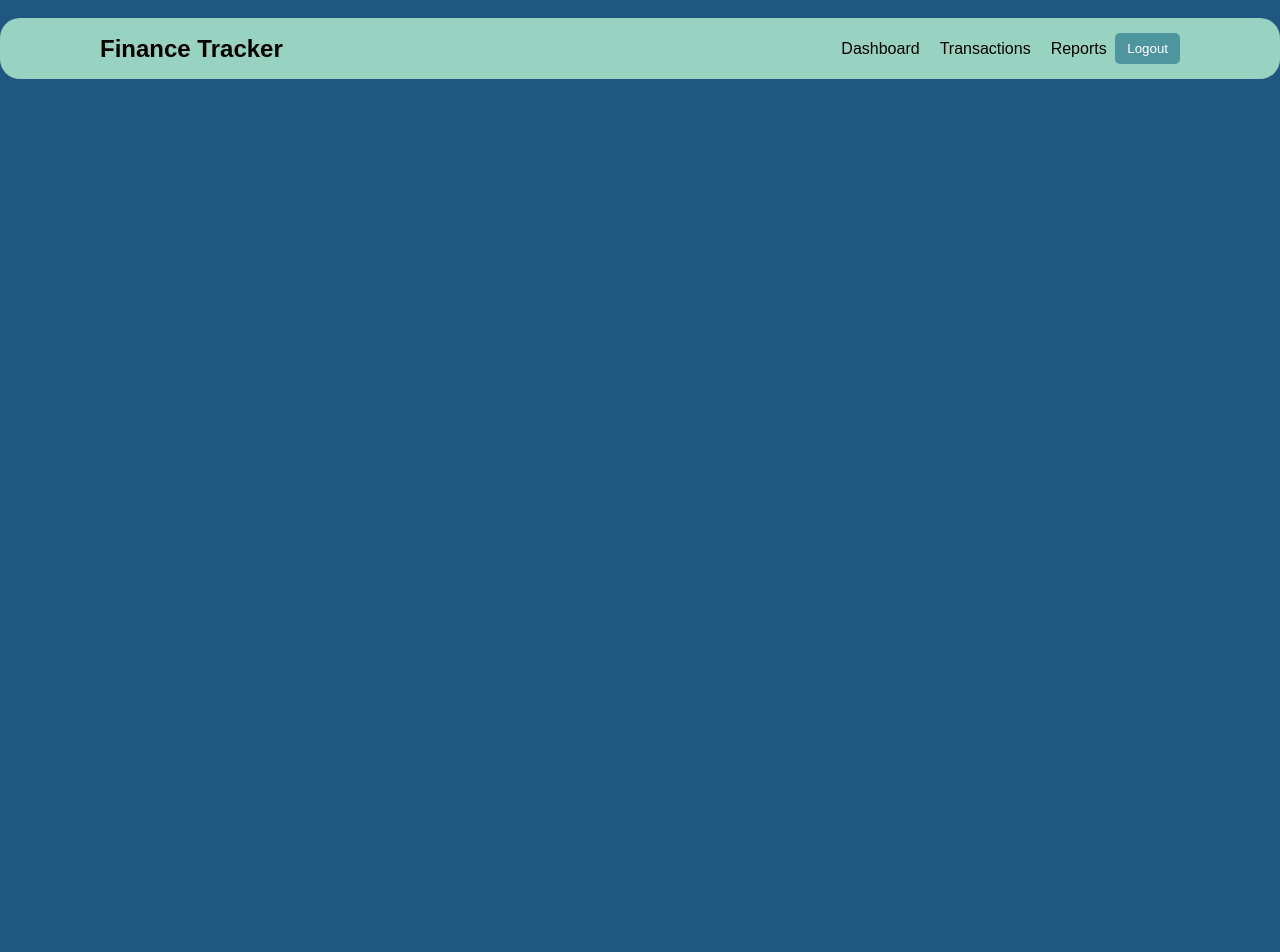
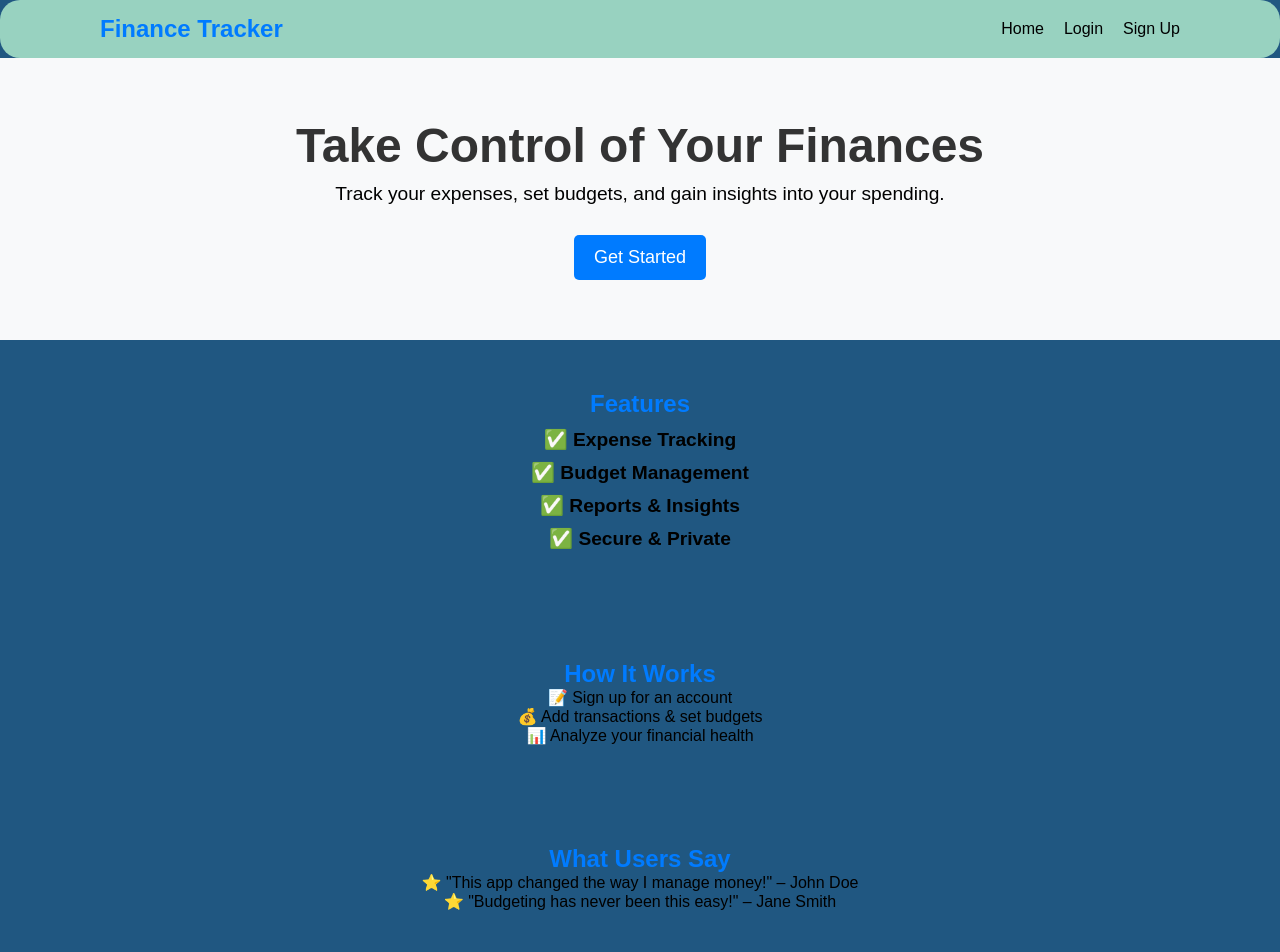
Before and after one commit to Saketh654/finance-tracker, a React (Create React App) app: page / in a window 1280 px wide. Shown: the top 952 px of the page. Before the commit the page ends 800 px from the top, so only its background shows below. Built offline with nearby package versions, Linux system fonts and the light colour scheme; no server answers.

Commit message:
Updated home page with new design and animations

```diff
--- a/package.json
+++ b/package.json
@@ -8,6 +8,7 @@
     "@testing-library/react": "^16.2.0",
     "@testing-library/user-event": "^13.5.0",
     "firebase": "^11.4.0",
+    "framer-motion": "^12.4.10",
     "react": "^19.0.0",
     "react-dom": "^19.0.0",
     "react-router-dom": "^7.3.0",
--- a/src/components/Navbar.js
+++ b/src/components/Navbar.js
@@ -1,27 +1,45 @@
-import React from "react";
-import { Link } from "react-router-dom";
+import React, { useState, useEffect } from "react";
+import { Link, useNavigate } from "react-router-dom";
 import { auth } from "../firebase";
-import { useNavigate } from "react-router-dom";
 import "../styles/navbar.css";
 
 function Navbar() {
+  const [user, setUser] = useState(null);
   const navigate = useNavigate();
+
+  useEffect(() => {
+    // Listen for authentication state changes
+    const unsubscribe = auth.onAuthStateChanged((currentUser) => {
+      setUser(currentUser);
+    });
+
+    return () => unsubscribe(); // Cleanup on component unmount
+  }, []);
 
   const handleLogout = async () => {
     await auth.signOut();
-    navigate("/");
+    navigate("/"); // Redirect to Home after logout
   };
 
   return (
     <nav className="navbar">
       <h2 className="logo">Finance Tracker</h2>
       <ul className="nav-links">
-        <li><Link to="/dashboard">Dashboard</Link></li>
-        <li><Link to="/transactions">Transactions</Link></li>
-        <li><Link to="/reports">Reports</Link></li>
-
+        <li><Link to="/">Home</Link></li>
+        {user ? ( // If user is logged in, show these links
+          <>
+            <li><Link to="/dashboard">Dashboard</Link></li>
+            <li><Link to="/transactions">Transactions</Link></li>
+            <li><Link to="/reports">Reports</Link></li>
+            <button className="logout-btn" onClick={handleLogout}>Logout</button>
+          </>
+        ) : ( // If user is NOT logged in, show Login & Signup
+          <>
+            <li><Link to="/login">Login</Link></li>
+            <li><Link to="/signup">Sign Up</Link></li>
+          </>
+        )}
       </ul>
-      <button className="logout-btn" onClick={handleLogout}>Logout</button>
     </nav>
   );
 }
--- a/src/pages/Home.js
+++ b/src/pages/Home.js
@@ -1,13 +1,96 @@
+import React from "react";
+import { Link } from "react-router-dom";
+import { motion } from "framer-motion"; // Import Framer Motion
 import Navbar from "../components/Navbar";
+import "../styles/home.css";
 
-function Home(){
-    return(
-        <div>
-            <br/>
-            <Navbar />
-        </div>
+function Home() {
+  return (
+    <div>
+      <Navbar />
 
-    )
+      {/* Hero Section */}
+      <motion.div
+        className="hero"
+        initial={{ opacity: 0, y: 50 }}
+        animate={{ opacity: 1, y: 0 }}
+        transition={{ duration: 1 }}
+      >
+        <h1>Take Control of Your Finances</h1>
+        <p>Track your expenses, set budgets, and gain insights into your spending.</p>
+        <Link to="/signup">
+          <motion.button
+            className="cta-btn"
+            whileHover={{ scale: 1.1 }}
+            whileTap={{ scale: 0.9 }}
+          >
+            Get Started
+          </motion.button>
+        </Link>
+      </motion.div>
+
+      {/* Features Section */}
+      <motion.div
+        className="features"
+        initial={{ opacity: 0, y: 50 }}
+        animate={{ opacity: 1, y: 0 }}
+        transition={{ duration: 1, delay: 0.3 }}
+      >
+        <h2>Features</h2>
+        <ul>
+          <li>✅ Expense Tracking</li>
+          <li>✅ Budget Management</li>
+          <li>✅ Reports & Insights</li>
+          <li>✅ Secure & Private</li>
+        </ul>
+      </motion.div>
+
+      {/* How It Works Section */}
+      <motion.div
+        className="how-it-works"
+        initial={{ opacity: 0, y: 50 }}
+        animate={{ opacity: 1, y: 0 }}
+        transition={{ duration: 1, delay: 0.6 }}
+      >
+        <h2>How It Works</h2>
+        <p>📝 Sign up for an account</p>
+        <p>💰 Add transactions & set budgets</p>
+        <p>📊 Analyze your financial health</p>
+      </motion.div>
+
+      {/* Testimonials Section */}
+      <motion.div
+        className="testimonials"
+        initial={{ opacity: 0, scale: 0.8 }}
+        animate={{ opacity: 1, scale: 1 }}
+        transition={{ duration: 1, delay: 0.9 }}
+      >
+        <h2>What Users Say</h2>
+        <p>⭐ "This app changed the way I manage money!" – John Doe</p>
+        <p>⭐ "Budgeting has never been this easy!" – Jane Smith</p>
+      </motion.div>
+
+      {/* Call to Action Section */}
+      <motion.div
+        className="cta"
+        initial={{ opacity: 0, y: 50 }}
+        animate={{ opacity: 1, y: 0 }}
+        transition={{ duration: 1, delay: 1.2 }}
+      >
+        <h2>Start Managing Your Finances Today!</h2>
+        <Link to="/signup">
+          <motion.button
+            className="cta-btn"
+            whileHover={{ scale: 1.1 }}
+            whileTap={{ scale: 0.9 }}
+          >
+            Sign Up Now
+          </motion.button>
+        </Link>
+      </motion.div>
+
+    </div>
+  );
 }
 
 export default Home;
--- a/src/pages/Signup.js
+++ b/src/pages/Signup.js
@@ -41,7 +41,7 @@ function Signup() {
       <input type="password" placeholder="Password" onChange={(e) => setPassword(e.target.value)} /><br/>
       <button className="button" onClick={handleSignup}>Signup</button>
       <br /><br />
-      <p>Already have an account? <a href="/">Login</a></p>
+      <p>Already have an account? <a href="/Login">Login</a></p>
     </div>
   );
 }
--- /dev/null
+++ b/src/styles/home.css
@@ -0,0 +1,51 @@
+.hero {
+    text-align: center;
+    padding: 60px;
+    background-color: #f8f9fa;
+  }
+
+  .hero h1 {
+    font-size: 3rem;
+    color: #333;
+  }
+
+  .hero p {
+    font-size: 1.2rem;
+    margin: 10px 0;
+  }
+
+  .cta-btn {
+    background-color: #007bff;
+    color: white;
+    padding: 12px 20px;
+    border: none;
+    font-size: 18px;
+    cursor: pointer;
+    border-radius: 5px;
+    margin-top: 20px;
+    transition: background 0.3s ease;
+  }
+
+  .cta-btn:hover {
+    background-color: #0056b3;
+  }
+
+  .features, .how-it-works, .testimonials, .cta {
+    text-align: center;
+    padding: 50px;
+  }
+
+  .features ul {
+    list-style-type: none;
+    padding: 0;
+  }
+
+  .features li {
+    font-size: 1.2rem;
+    margin: 10px 0;
+    font-weight: bold;
+  }
+
+  h2 {
+    color: #007bff;
+  }
```
Also changed, not shown: 1 other file (tests, documents, lock files or other folders).
